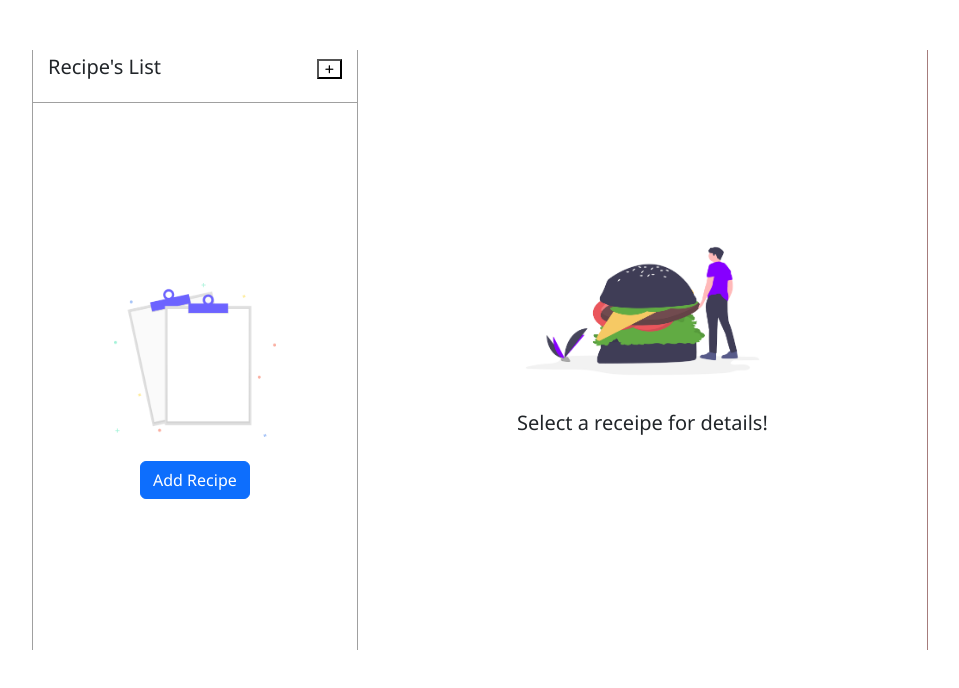
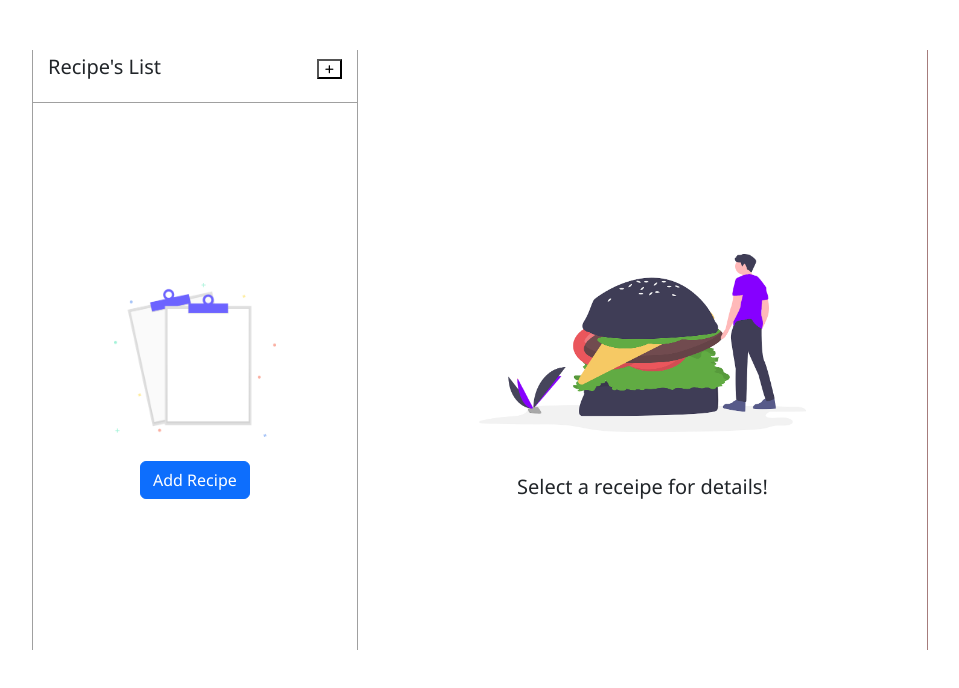
Before and after one commit to NikeshDangol1859/Recipe, a React (Vite) app: page / in a window 1280 px wide. Shown: the top 688 px of the page, without its empty margins (160-1119 px from the left). Built offline with nearby package versions, Linux system fonts and the light colour scheme; data requests are answered from the project's data file.

Commit message:
first commit

```diff
--- a/src/components/Home.jsx
+++ b/src/components/Home.jsx
@@ -52,7 +52,7 @@ function Home() {
         </div>
         {/* Showing the image and add Recipe if there is no data in json */}
         {title.length === 0 && (
-          <div className='justify-item-center' style={{marginTop:'180px'}}>
+          <div className='justify-item-center'>
             <div className="image-receipe">
               <img src="/file.png" alt="No Recipe Available" />
             </div>
@@ -62,6 +62,7 @@ function Home() {
              </button>
            </div>
            </div>
+
           )}
 
 
--- a/src/components/Module.jsx
+++ b/src/components/Module.jsx
@@ -13,7 +13,7 @@ function Module(props) {
 
         }
       )
-      let [error,seterror]=useState({})
+
 
     useEffect(() => {
         if (props.getedit) {
@@ -33,7 +33,7 @@ function Module(props) {
 
 
 
-
+      let [error,seterror]=useState({})
 
     let setData=(e)=>{
       setinpData({...input_data, [e.target.name]:e.target.value})
@@ -43,7 +43,7 @@ function Module(props) {
     let saveData = () =>{
       let dataValidation = {}
         if(!input_data.recipename){
-          dataValidation.recipename = "RecipeName is required"
+          dataValidation.recipename = "Recipe name is required"
         }
         if(!input_data.ingredients){
           dataValidation.ingredients = "Ingredients is required"
--- a/src/style/style.css
+++ b/src/style/style.css
@@ -15,7 +15,7 @@
 
 }
 
- /* modul */
+ /* modal */
  .inputs{
     margin: auto;
     width: 100%;
@@ -62,22 +62,21 @@
 }
 
 .container-receipe .main-receipe .image-receipe{
-    /* display: flex;
-    width: 100%;
-    height: auto;
-    margin: auto;
-    justify-content: center;
-    align-items: center; */
-    display: flex;
+  width: 100%;
+  display: flex;
+  margin: auto;
+  margin-top: 180px;
   justify-content: center;
   align-items: center;
-  height: 100%;
+  justify-items: center;
+
 
 }
 .container-receipe .main-receipe .image-receipe img{
   max-width: 50%;
   height: 100%;
   margin: auto;
+
 
 }
 
@@ -119,6 +118,8 @@ margin-top: 15px;
 .container-detail{
     width: 100%;
     height: 100%;
+    justify-content: center;  /* Center horizontally */
+    align-items: center;
   }
 
   .container-detail .detail-image {
@@ -133,8 +134,11 @@ margin-top: 15px;
   }
 
   .container-detail .detail-image img {
-    width: 50%;
-    height: auto;
+    /* width: 50%;
+    height: auto;  */
+    max-width: 70%;   /* Adjust for responsiveness */
+    height: auto;     /* Maintain aspect ratio */
+    object-fit: contain;
   }
 
   .btns{
```
